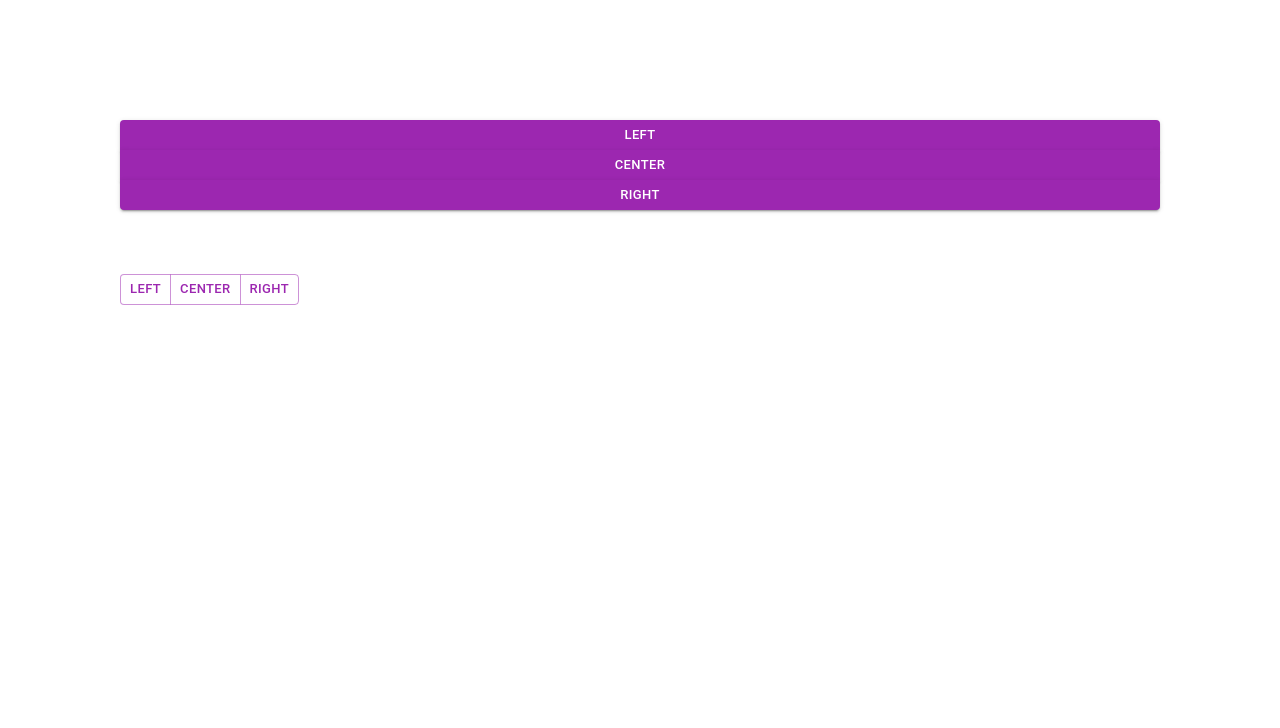
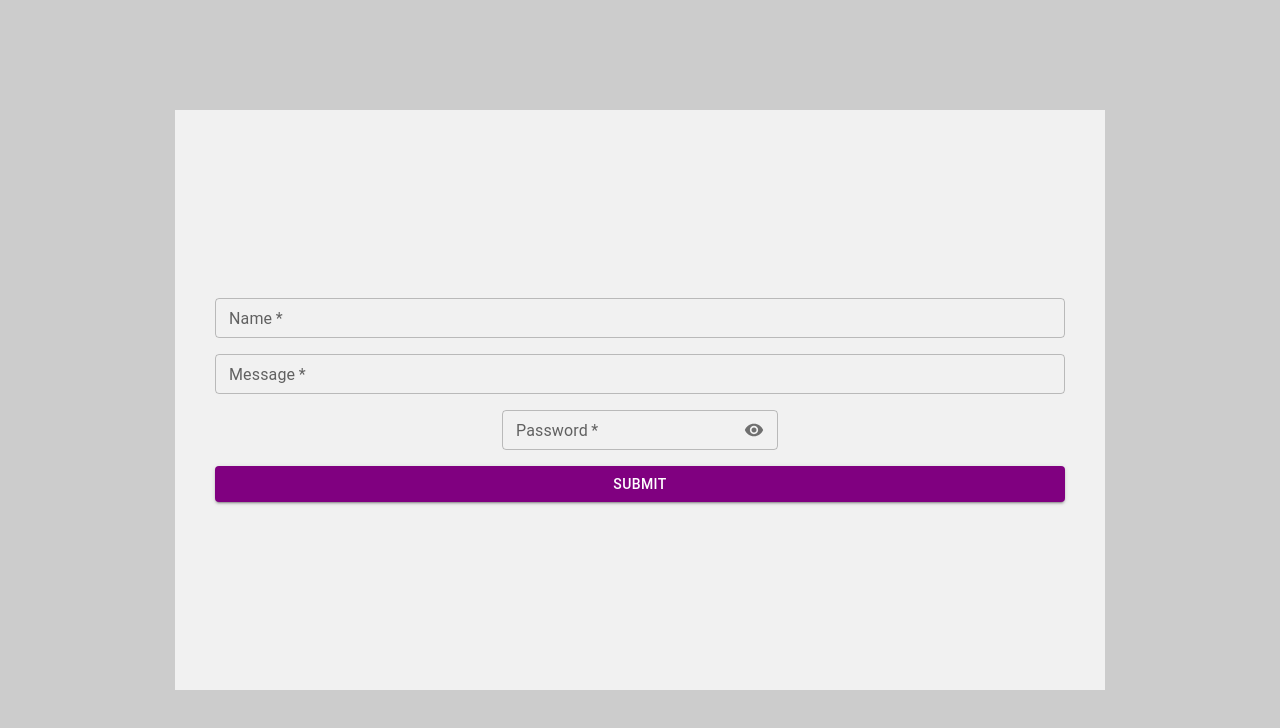
Before and after one commit to Afsach/MUI-NOTES, a React (Create React App) app: page / in a window 1280 px wide. Shown: the top 728 px of the page. Built offline with nearby package versions, Linux system fonts and the light colour scheme.

Commit message:
adding MuiTextField

```diff
--- a/src/App.js
+++ b/src/App.js
@@ -1,5 +1,6 @@
 import './App.css';
-import MuiButtonGroups from './Components/MuiButtonGroups';
+// import MuiButtonGroups from './Components/MuiButtonGroups';
+import MuiTextField from './Components/MuiTextField';
 
 // import MuiBox from './Components/MuiBox';
 // import MuiButtons from './Components/MuiButtons';
@@ -9,7 +10,8 @@ function App() {
    <>
    {/* <MuiBox/> */}
    {/* <MuiButtons/> */}
-   <MuiButtonGroups/>
+   {/* <MuiButtonGroups/> */}
+   <MuiTextField/>
    </>
   );
 }
--- /dev/null
+++ b/src/Components/MuiTextField.jsx
@@ -0,0 +1,85 @@
+import React from 'react'
+import { Box, Button, Stack, TextField, InputAdornment } from '@mui/material';
+import RemoveRedEyeIcon from '@mui/icons-material/RemoveRedEye';
+
+const MuiTextField = () => {
+    return (
+        <Box
+            display="flex"
+            justifyContent="center"
+            alignItems="center"
+            minHeight="100vh"
+            minWidth='100vw'
+            backgroundColor='#ccc'
+        >
+            <Stack
+            p={5}
+                display="flex"
+                justifyContent="center"
+                alignItems="center"
+                spacing={2}
+                m
+                sx={{
+                    width: {
+                        xs: 400,
+                        sm: 700,
+                        md: 850,
+                        xl: 1400
+                    },
+                    height: '500px'
+                }}
+                backgroundColor='#f1f1f1'
+            >
+                <TextField
+                    variant='outlined'
+                    color='secondary'
+                    label='Name'
+                    aria-label='user name'
+                    aria-autocomplete='none'
+                    autoComplete='off'
+                    required
+                    size='small'
+                   fullWidth
+                >
+                </TextField>
+                <TextField
+                    variant='outlined'
+                    color='secondary'
+                    label='Message'
+                    aria-label='user name'
+                    aria-autocomplete='none'
+                    autoComplete='off'
+                    required
+                    multiline
+                    fullWidth
+                    size='small'
+                    maxRows={2}
+                >
+                </TextField>
+                <TextField
+                label="Password"
+                type='password'
+                size='small'
+                required
+                InputProps={{
+                    endAdornment : <InputAdornment position='end'><RemoveRedEyeIcon fontSize='small'/></InputAdornment>
+                }}
+                />
+                <Button
+                variant='contained'
+                color='info'
+                fullWidth
+                sx={{
+                    color : '#ffffff',
+                    backgroundColor : 'purple',
+                    maxWidth : '100%'
+                }}
+                >
+                    Submit
+                </Button>
+            </Stack>
+        </Box>
+    )
+}
+
+export default MuiTextField
--- a/src/index.js
+++ b/src/index.js
@@ -11,7 +11,4 @@ root.render(
   </React.StrictMode>
 );
 
-// If you want to start measuring performance in your app, pass a function
-// to log results (for example: reportWebVitals(console.log))
-// or send to an analytics endpoint. Learn more: https://bit.ly/CRA-vitals
 reportWebVitals();
```
